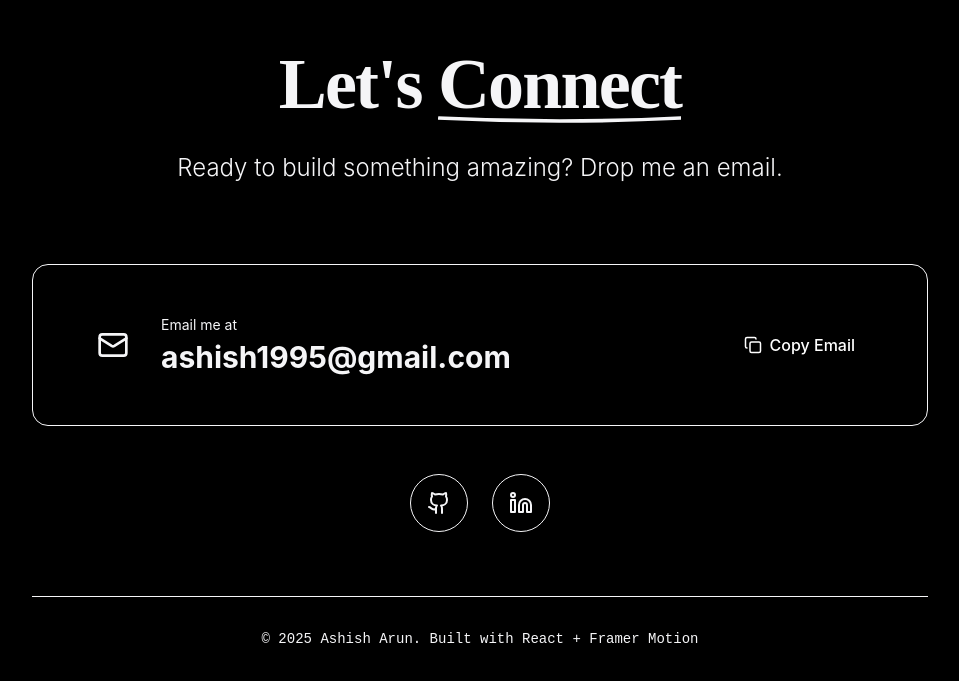
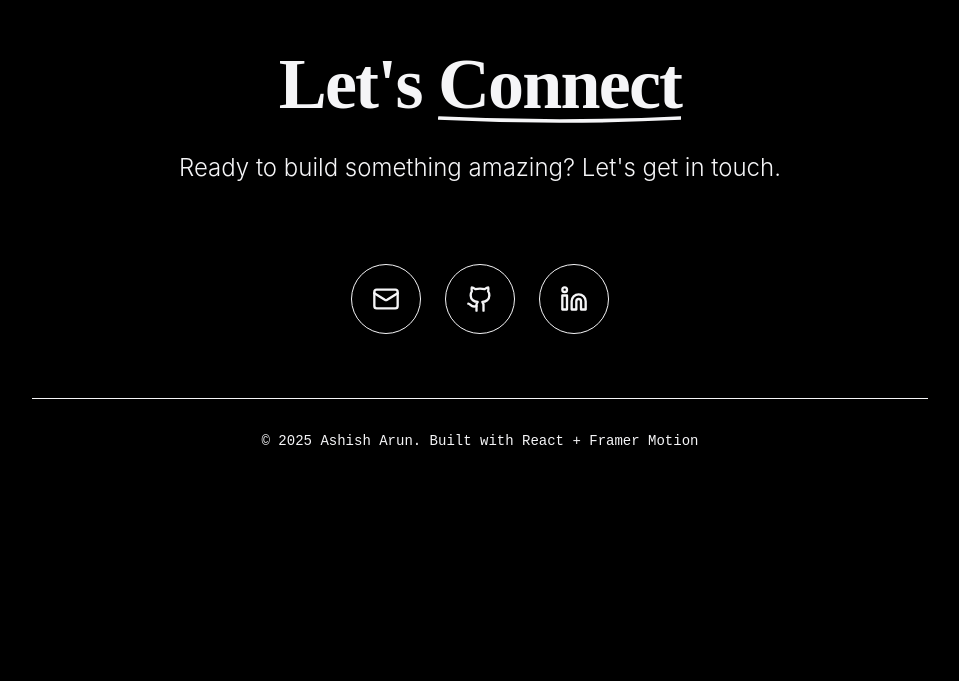
Before and after one commit to ash1sh95/ash1sh95.github.io, a React (Vite) app: page / in a window 1280 px wide. Shown: the part 7044-7725 px from the top of the page, without its empty margins (160-1119 px from the left). After the commit the page ends 7623 px from the top, so only its background shows below. Built offline with nearby package versions, Linux system fonts and the light colour scheme; the HTML template or start-up script is replaced by a standard one.

Commit message:
Fix Contact section email obfuscation and update to ashish1995@gmail.com

```diff
--- a/src/sections/Contact.tsx
+++ b/src/sections/Contact.tsx
@@ -1,13 +1,22 @@
 import { motion } from 'framer-motion';
 import { personalInfo } from '../data/content';
-import { Mail, Linkedin, Github, Copy, Check } from 'lucide-react';
+import { Mail, Linkedin, Github, Check } from 'lucide-react';
 import { useState } from 'react';
 
 const Contact = () => {
     const [copied, setCopied] = useState(false);
-    const email = personalInfo.social.email.replace('mailto:', '');
+    const [showEmailTooltip, setShowEmailTooltip] = useState(false);
 
-    const copyEmail = () => {
+    // Obfuscate email using character codes for better bot protection
+    const getEmail = () => {
+        // Character codes for: ashish1995@gmail.com
+        const codes: number[] = [97, 115, 104, 105, 115, 104, 49, 57, 57, 53, 64, 103, 109, 97, 105, 108, 46, 99, 111, 109];
+        return String.fromCharCode(...codes);
+    };
+
+    const handleEmailClick = (e: React.MouseEvent) => {
+        e.preventDefault();
+        const email = getEmail();
         navigator.clipboard.writeText(email);
         setCopied(true);
         setTimeout(() => setCopied(false), 2000);
@@ -35,54 +44,11 @@ const Contact = () => {
                         </span>
                     </h2>
                     <p className="text-xl md:text-2xl text-text-muted max-w-2xl mx-auto font-light">
-                        Ready to build something amazing? Drop me an email.
+                        Ready to build something amazing? Let's get in touch.
                     </p>
                 </motion.div>
 
-                {/* Email Card */}
-                <motion.div
-                    initial={{ opacity: 0, scale: 0.95 }}
-                    whileInView={{ opacity: 1, scale: 1 }}
-                    viewport={{ once: true }}
-                    className="mb-12"
-                >
-                    <div className="group relative p-8 md:p-12 rounded-2xl bg-gradient-to-br from-primary/10 to-secondary/10 border border-primary/20 hover:border-primary/40 transition-all">
-                        <div className="flex flex-col md:flex-row items-center justify-between gap-6">
-                            <div className="flex items-center gap-4">
-                                <div className="p-4 rounded-full bg-primary/20">
-                                    <Mail size={32} className="text-primary" />
-                                </div>
-                                <div className="text-left">
-                                    <p className="text-sm text-text-muted mb-1">Email me at</p>
-                                    <a
-                                        href={personalInfo.social.email}
-                                        className="text-2xl md:text-3xl font-bold text-text hover:text-primary transition-colors"
-                                    >
-                                        {email}
-                                    </a>
-                                </div>
-                            </div>
-                            <button
-                                onClick={copyEmail}
-                                className="px-6 py-3 rounded-lg bg-primary text-white font-medium hover:opacity-90 transition-all flex items-center gap-2"
-                            >
-                                {copied ? (
-                                    <>
-                                        <Check size={18} />
-                                        Copied!
-                                    </>
-                                ) : (
-                                    <>
-                                        <Copy size={18} />
-                                        Copy Email
-                                    </>
-                                )}
-                            </button>
-                        </div>
-                    </div>
-                </motion.div>
-
-                {/* Social Links */}
+                {/* Social Links - Including Email */}
                 <motion.div
                     initial={{ opacity: 0, y: 20 }}
                     whileInView={{ opacity: 1, y: 0 }}
@@ -90,22 +56,71 @@ const Contact = () => {
                     className="flex justify-center gap-6 mb-16"
                 >
                     {[
-                        { icon: Github, href: personalInfo.social.github, label: 'GitHub' },
-                        { icon: Linkedin, href: personalInfo.social.linkedin, label: 'LinkedIn' },
+                        {
+                            icon: Mail,
+                            href: '#',
+                            label: 'Email',
+                            isEmail: true,
+                            onClick: handleEmailClick
+                        },
+                        {
+                            icon: Github,
+                            href: personalInfo.social.github,
+                            label: 'GitHub',
+                            isEmail: false
+                        },
+                        {
+                            icon: Linkedin,
+                            href: personalInfo.social.linkedin,
+                            label: 'LinkedIn',
+                            isEmail: false
+                        },
                     ].map((social, index) => (
-                        <motion.a
+                        <motion.div
                             key={index}
-                            href={social.href}
-                            target="_blank"
-                            rel="noopener noreferrer"
-                            whileHover={{ y: -5, scale: 1.1 }}
-                            className="group relative p-4 rounded-full bg-surface border border-border hover:border-primary/50 transition-all"
+                            className="relative"
+                            onMouseEnter={() => social.isEmail && setShowEmailTooltip(true)}
+                            onMouseLeave={() => social.isEmail && setShowEmailTooltip(false)}
                         >
-                            <social.icon size={24} className="text-text-muted group-hover:text-primary transition-colors" />
-                            <span className="absolute -bottom-8 left-1/2 -translate-x-1/2 text-xs text-text-muted opacity-0 group-hover:opacity-100 transition-opacity whitespace-nowrap">
-                                {social.label}
-                            </span>
-                        </motion.a>
+                            <motion.a
+                                href={social.href}
+                                target={social.isEmail ? undefined : "_blank"}
+                                rel={social.isEmail ? undefined : "noopener noreferrer"}
+                                onClick={social.onClick}
+                                whileHover={{ y: -5, scale: 1.1 }}
+                                whileTap={{ scale: 0.95 }}
+                                className="group relative p-5 rounded-full bg-surface border border-border hover:border-primary/50 transition-all flex items-center justify-center shadow-lg hover:shadow-xl hover:shadow-primary/20"
+                            >
+                                <social.icon size={28} className="text-text-muted group-hover:text-primary transition-colors" />
+
+                                {/* Label tooltip */}
+                                <span className="absolute -bottom-10 left-1/2 -translate-x-1/2 text-xs text-text-muted opacity-0 group-hover:opacity-100 transition-opacity whitespace-nowrap pointer-events-none">
+                                    {social.isEmail && copied ? (
+                                        <span className="flex items-center gap-1 text-primary font-medium">
+                                            <Check size={12} />
+                                            Copied!
+                                        </span>
+                                    ) : (
+                                        social.label
+                                    )}
+                                </span>
+                            </motion.a>
+
+                            {/* Email tooltip - shows actual email on hover */}
+                            {social.isEmail && showEmailTooltip && !copied && (
+                                <motion.div
+                                    initial={{ opacity: 0, y: 10 }}
+                                    animate={{ opacity: 1, y: 0 }}
+                                    exit={{ opacity: 0, y: 10 }}
+                                    className="absolute -top-16 left-1/2 -translate-x-1/2 px-4 py-2 rounded-lg bg-surface border border-primary/30 shadow-xl whitespace-nowrap pointer-events-none z-20"
+                                >
+                                    <p className="text-sm font-mono text-text">{getEmail()}</p>
+                                    <p className="text-xs text-text-muted mt-1">Click to copy</p>
+                                    {/* Arrow */}
+                                    <div className="absolute -bottom-2 left-1/2 -translate-x-1/2 w-4 h-4 bg-surface border-r border-b border-primary/30 rotate-45" />
+                                </motion.div>
+                            )}
+                        </motion.div>
                     ))}
                 </motion.div>
 
```
Also changed, not shown: 1 other file (tests, documents, lock files or other folders).
